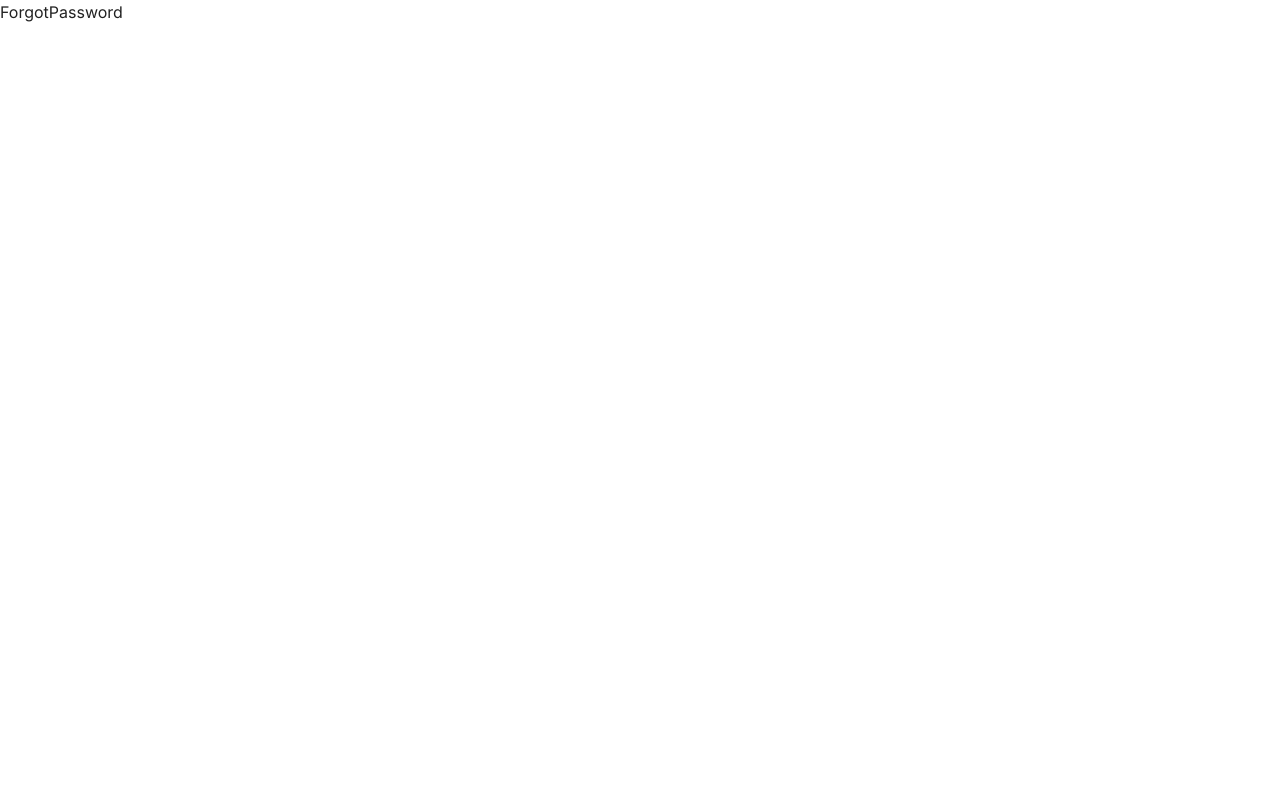
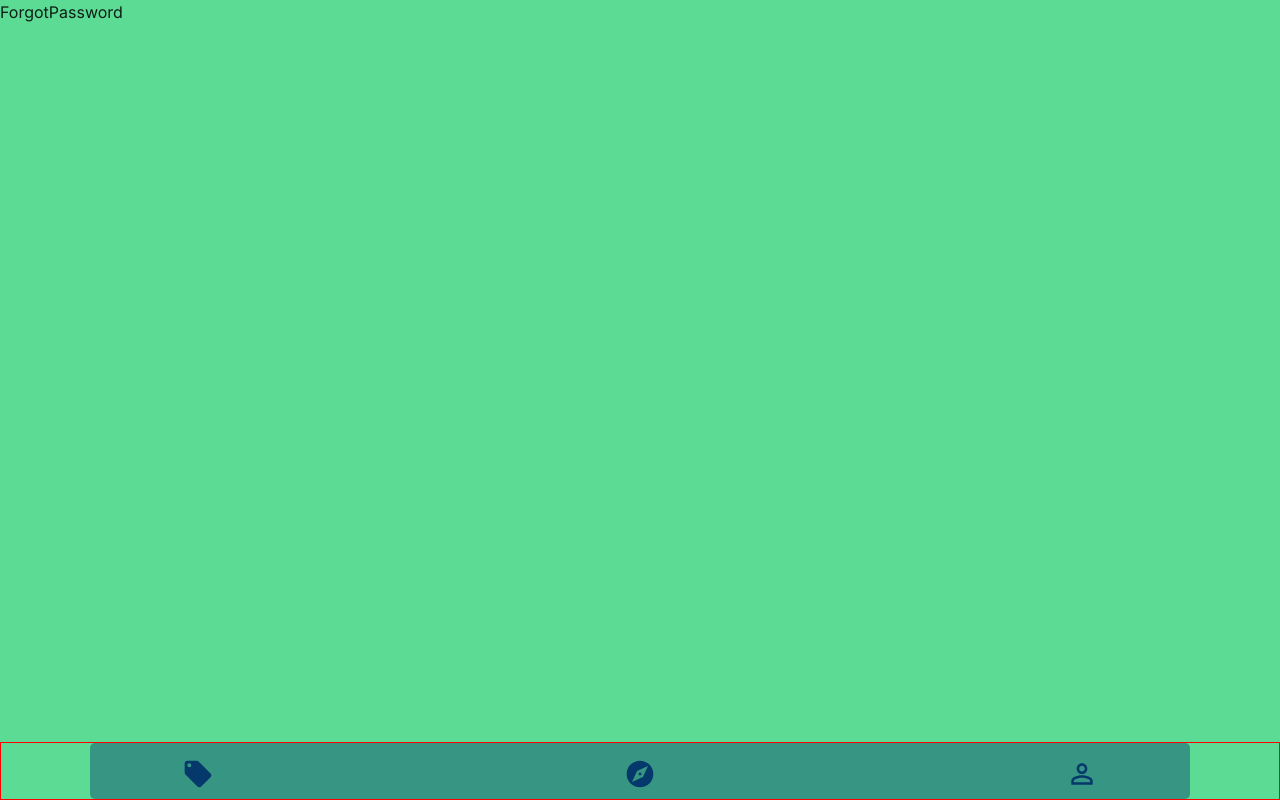
Before and after one commit to CemTunna/Real-estate, a React (Create React App) app: page /forgotPassword in a window 1280 px wide. Built offline with nearby package versions, Linux system fonts and the light colour scheme.

Commit message:
custom hooks, layouts

```diff
--- a/package.json
+++ b/package.json
@@ -6,6 +6,7 @@
     "@craco/craco": "^6.4.3",
     "@emotion/react": "^11.9.0",
     "@emotion/styled": "^11.8.1",
+    "@mui/icons-material": "^5.8.0",
     "@mui/material": "^5.8.0",
     "@testing-library/jest-dom": "^5.16.4",
     "@testing-library/react": "^13.2.0",
@@ -19,6 +20,7 @@
     "react-dom": "^18.1.0",
     "react-router-dom": "^6.3.0",
     "react-scripts": "5.0.1",
+    "tss-react": "^3.6.2",
     "typescript": "^4.6.4",
     "web-vitals": "^2.1.4"
   },
--- a/src/App.tsx
+++ b/src/App.tsx
@@ -7,10 +7,13 @@ import SignUp from '@/pages/SignUp';
 import Profile from '@/pages/Profile';
 import Offers from '@/pages/Offers';
 import ForgotPassword from '@/pages/ForgotPassword';
+import Navbar from '@/components/Navbar';
+import Layout from '@/components/Layout';
 function App() {
   return (
     <Fragment>
       <Router>
+        <Layout>
           <Routes>
             <Route path='/' element={<Explore />} />
             <Route path='/offers' element={<Offers />} />
@@ -19,6 +22,8 @@ function App() {
             <Route path='/signUp' element={<SignUp />} />
             <Route path='/forgotPassword' element={<ForgotPassword />} />
           </Routes>
+          <Navbar />
+        </Layout>
       </Router>
     </Fragment>
   );
--- /dev/null
+++ b/src/components/Layout.tsx
@@ -0,0 +1,22 @@
+import { Grid } from '@mui/material';
+import React from 'react';
+import { makeStyles } from 'tss-react/mui';
+interface LayoutProps {
+  children: React.ReactNode;
+}
+const useStyles = makeStyles()((theme) => ({
+  container: {
+    display: 'flex',
+    flexDirection: 'column',
+    justifyContent: 'space-between',
+    height: '100vh',
+    backgroundColor: theme.palette.primary.main,
+  },
+}));
+const Layout: React.FC<LayoutProps> = ({ children }) => {
+  const { classes } = useStyles();
+
+  return <Grid className={classes.container}>{children}</Grid>;
+};
+
+export default Layout;
--- /dev/null
+++ b/src/components/Navbar.tsx
@@ -0,0 +1,96 @@
+import React from 'react';
+import { makeStyles } from 'tss-react/mui';
+import { BottomNavigation, BottomNavigationAction } from '@mui/material';
+import { useLocation } from 'react-router-dom';
+import LocalOfferIcon from '@mui/icons-material/LocalOffer';
+import ExploreIcon from '@mui/icons-material/Explore';
+import PersonOutlineIcon from '@mui/icons-material/PersonOutline';
+const useStyles = makeStyles()((theme) => ({
+  navbar: {
+    border: '1px solid red',
+  },
+  wrapper: {
+    backgroundColor: theme.palette.secondary.light,
+    display: 'flex',
+    justifyContent: 'space-between',
+    maxWidth: '1100px',
+    margin: '0 auto',
+    borderRadius: '5px',
+    padding: '1.5rem',
+  },
+  icon: {
+    color: theme.palette.secondary.main,
+    fontSize: '2rem',
+  },
+}));
+const Navbar = () => {
+  const { classes } = useStyles();
+  const [value, setValue] = React.useState('');
+  const handleChange = (event: React.SyntheticEvent, newValue: string) => {
+    setValue(newValue);
+  };
+  return (
+    <footer className={classes.navbar}>
+      <BottomNavigation
+        className={classes.wrapper}
+        value={value}
+        onChange={handleChange}
+      >
+        <BottomNavigationAction
+          label='Offers'
+          value='offers'
+          icon={<LocalOfferIcon className={classes.icon} />}
+        />
+        <BottomNavigationAction
+          label='Explore'
+          value='explore'
+          icon={<ExploreIcon className={classes.icon} />}
+        />
+
+        <BottomNavigationAction
+          label='Profil'
+          value='profil'
+          icon={<PersonOutlineIcon className={classes.icon} />}
+        />
+      </BottomNavigation>
+    </footer>
+  );
+};
+
+export default Navbar;
+// import * as React from 'react';
+// import BottomNavigation from '@mui/material/BottomNavigation';
+// import BottomNavigationAction from '@mui/material/BottomNavigationAction';
+// import FolderIcon from '@mui/icons-material/Folder';
+// import RestoreIcon from '@mui/icons-material/Restore';
+// import FavoriteIcon from '@mui/icons-material/Favorite';
+// import LocationOnIcon from '@mui/icons-material/LocationOn';
+
+// export default function LabelBottomNavigation() {
+//   const [value, setValue] = React.useState('recents');
+
+//   const handleChange = (event: React.SyntheticEvent, newValue: string) => {
+//     setValue(newValue);
+//   };
+
+//   return (
+//     <BottomNavigation sx={{ width: 500 }} value={value} onChange={handleChange}>
+//       <BottomNavigationAction
+//         label="Recents"
+//         value="recents"
+//         icon={<RestoreIcon />}
+//       />
+//       <BottomNavigationAction
+//         label="Favorites"
+//         value="favorites"
+//         icon={<FavoriteIcon />}
+//       />
+//       <BottomNavigationAction
+//         label="Nearby"
+//         value="nearby"
+//         icon={<LocationOnIcon />}
+//       />
+//       <BottomNavigationAction label="Folder" value="folder" icon={<FolderIcon />} />
+//     </BottomNavigation>
+//   );
+// }
--- a/src/theme/Theme.tsx
+++ b/src/theme/Theme.tsx
@@ -12,14 +12,12 @@ export const muiCache = createCache({
 const theme = createTheme({
   palette: {
     primary: {
-      light: '#fff',
-      main: '#004594',
-      dark: '#898686',
+      light: '#EDF5E1',
+      main: '#5CDB95',
     },
     secondary: {
-      light: '#707D90',
-      main: '#6CC5F0',
-      dark: '#59f66e',
+      light: '#379683',
+      main: '#05386B',
     },
   },
   typography: {
```
Also changed, not shown: src/hooks/useNavigation.tsx (added, +10 -0 lines), 1 other file (tests, documents, lock files or other folders). Lines whose indentation alone changed are shown as unchanged.
